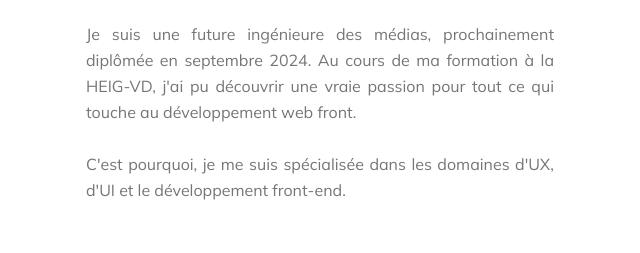
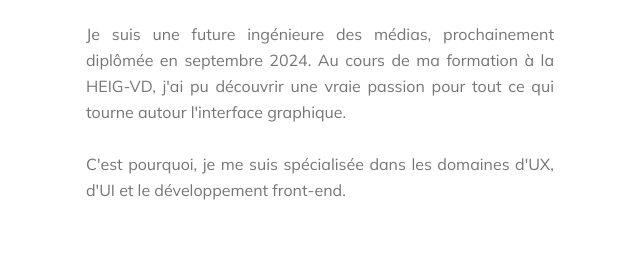
Before and after one commit to CaroH502/Portfolio, an Astro site: page /Portfolio/about in a window 1280 px wide. Shown: the part 285-538 px from the top of the page, 86-726 px from the left. Built offline with nearby package versions, Linux system fonts and the light colour scheme; Astro itself is replaced by a stand-in of ours; some packages are replaced by stand-ins of ours; what tailwind-bootstrap-grid would draw is missing.

Commit message:
replace ikigai

```diff
--- a/src/pages/about.astro
+++ b/src/pages/about.astro
@@ -28,7 +28,7 @@
                 <div class="w-full md:w-1/2 ">
                   <h2 class="mb-6 text-corail-100">A mon propos</h2>
                   <p class="mb-8 sm:mb-0 md:mb-0 xl:mb-0 2xl:mb-0  text-justify">Je suis une future ingénieure des médias, prochainement diplômée en septembre 2024.
-                    Au cours de ma formation à la HEIG-VD, j'ai pu découvrir une vraie passion pour tout ce qui touche au développement web front.
+                    Au cours de ma formation à la HEIG-VD, j'ai pu découvrir une vraie passion pour tout ce qui tourne autour l'interface graphique.
                     <br><br>
                     C'est pourquoi, je me suis spécialisée dans les domaines d'UX, d'UI et le développement front-end.
                   </p>
```
Also changed, not shown: src/images/ikigai.png.
